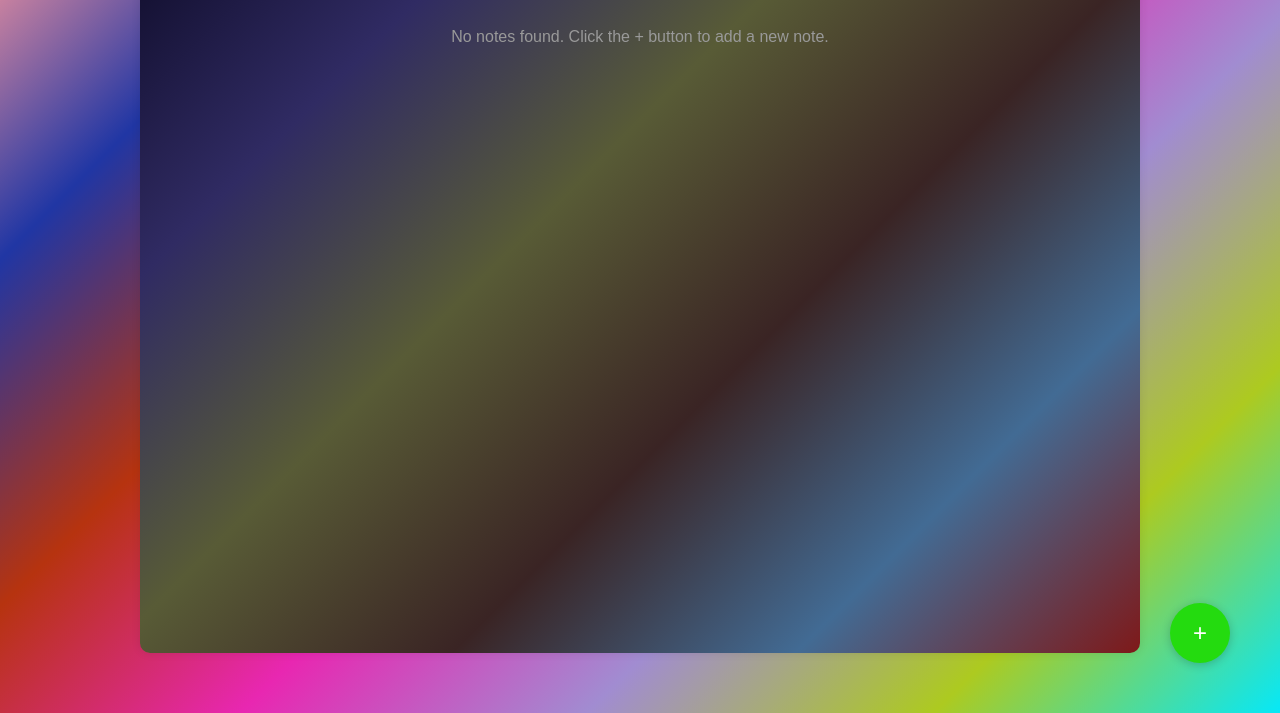
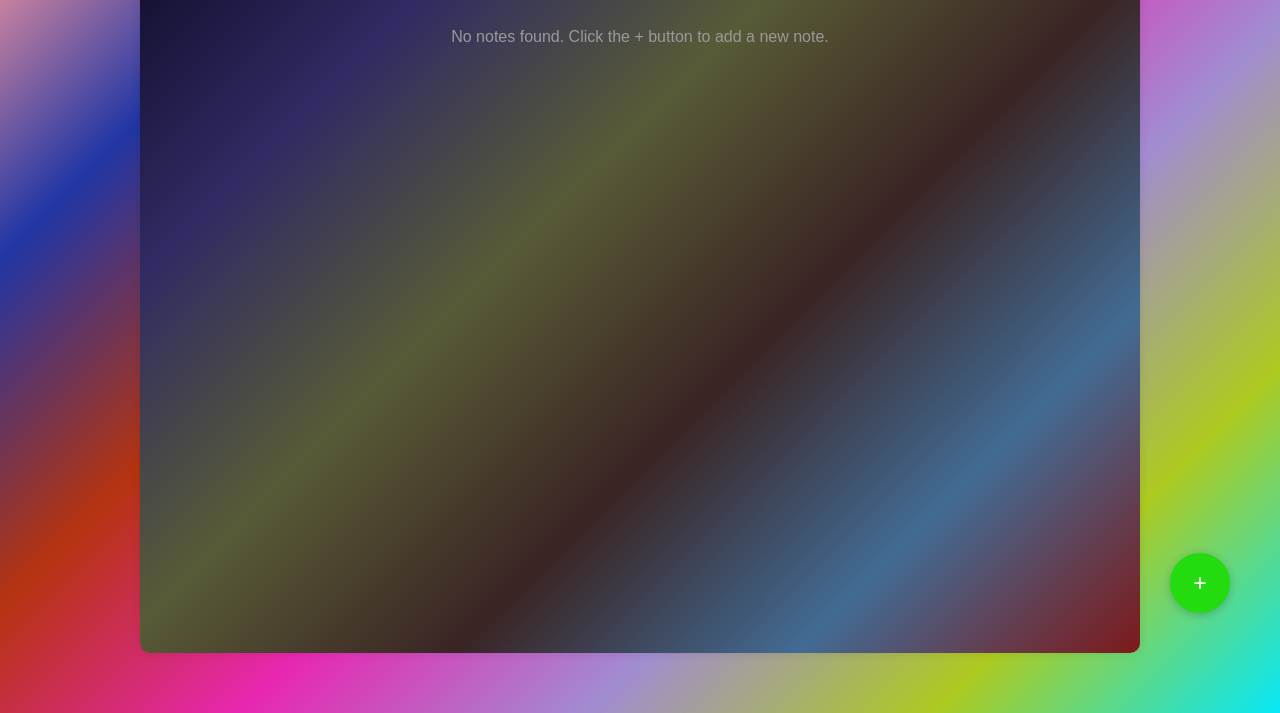
Before and after one commit to rajeevchy2004/My-Notes, a plain HTML site: page index.htm in a window 1280 px wide. Shown: the part 87-800 px from the top of the page. Drawn offline with Linux system fonts and the light colour scheme.

Commit message:
Update index.htm

```diff
--- a/index.htm
+++ b/index.htm
@@ -127,7 +127,7 @@
 
         .add-note-btn {
             position: fixed;
-            bottom: 50px;
+            bottom: 100px;
             right: 50px;
             background-color: #24db0f;
             color: white;
```
